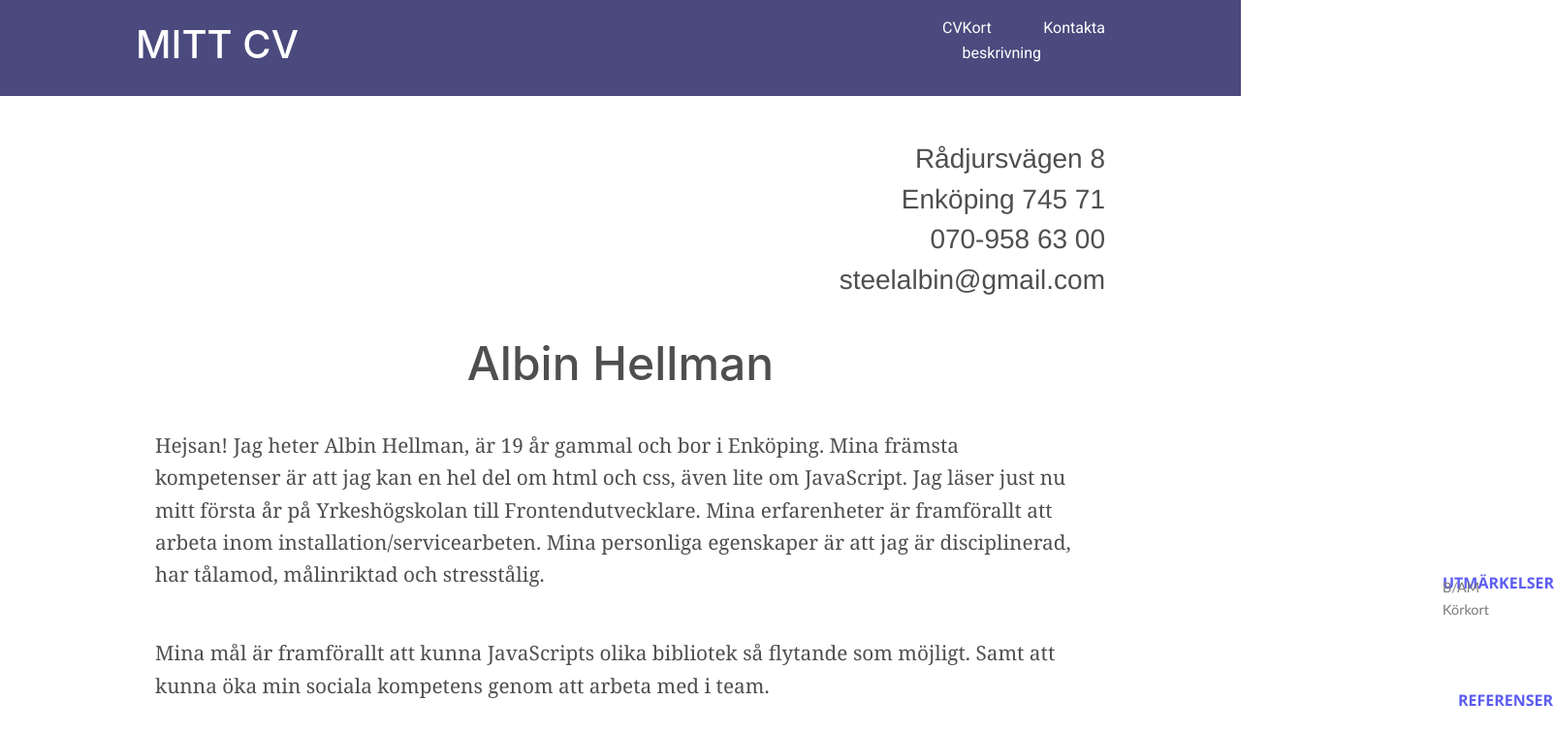
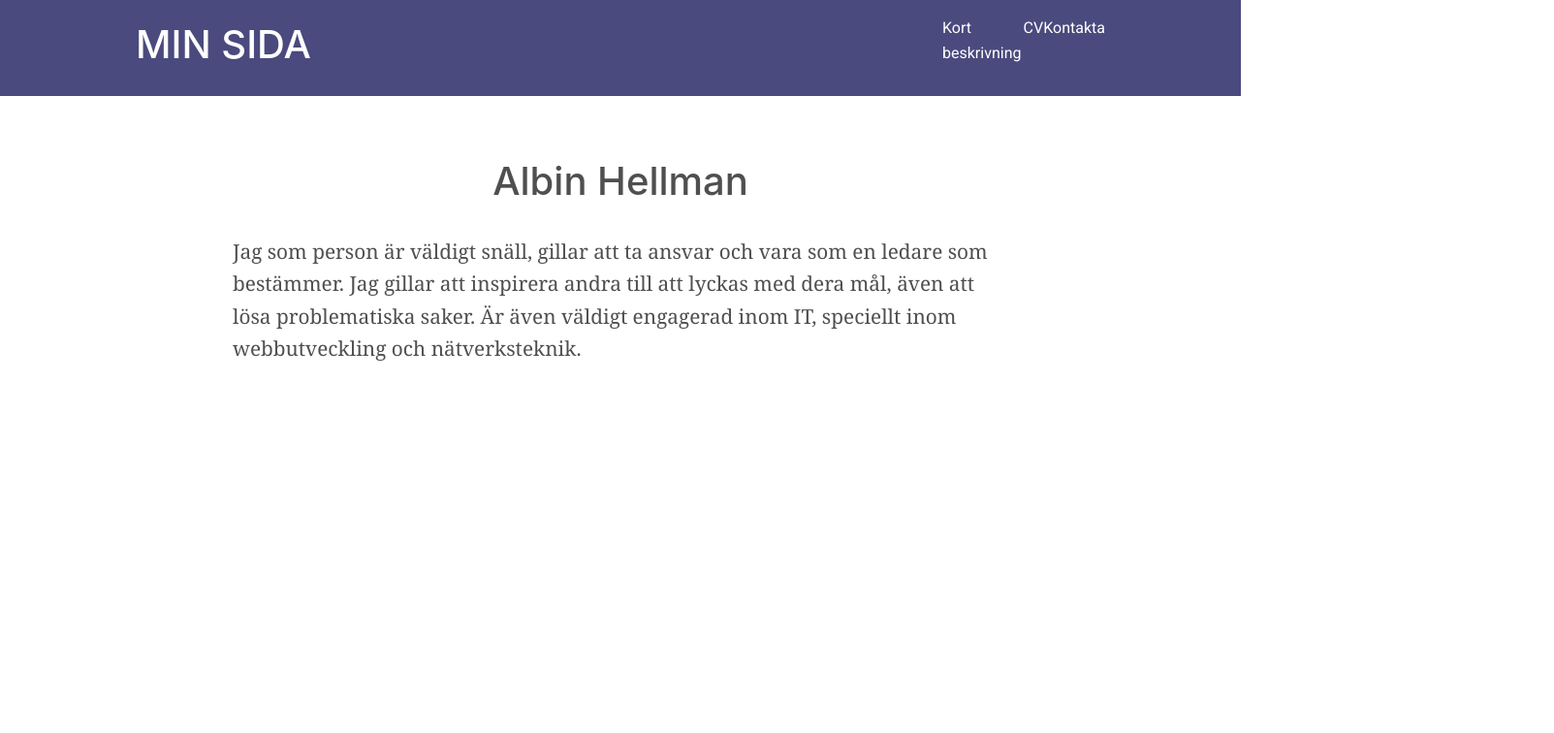
Before and after one commit to AlbinHellman/JavaScript3-Inl-mningsuppgift2, an Angular app in the folder Uppgift2/Uppgift2/: page / in a window 1280 px wide. Shown: the top 756 px of the page at 97% size, 1603 px wide, since content can reach past the window. Built offline with nearby package versions, Linux system fonts and the light colour scheme.

Commit message:
JavaScript3-Inlämningsuppgift2

```diff
--- a/Uppgift2/Uppgift2/src/app/app-routing.module.ts
+++ b/Uppgift2/Uppgift2/src/app/app-routing.module.ts
@@ -5,8 +5,8 @@ import { CvComponent } from './views/cv/cv.component';
 import { KontaktaComponent } from './views/kontakta/kontakta.component';
 
 const routes: Routes = [
-  { path: '', component: CvComponent },
-  { path: 'personligtbrev', component: PersonligtbrevComponent },
+  { path: '', component: PersonligtbrevComponent },
+  { path: 'cv', component: CvComponent },
   { path: 'kontakta', component: KontaktaComponent }
 ];
 
--- a/Uppgift2/Uppgift2/src/app/components/navbar/navbar.component.html
+++ b/Uppgift2/Uppgift2/src/app/components/navbar/navbar.component.html
@@ -1,20 +1,20 @@
 <nav>
     <div class="container">
         <div class="naven">
-        <h1><a routerLink="/">MITT CV</a></h1>
+        <h1><a routerLink="/">MIN SIDA</a></h1>
         </div>
         <ul>
             <li>
 
                 <div class="flytta">
 
-                <a routerLink="/">CV</a>
+                <a routerLink="/">Kort beskrivning</a>
 
                 </div>
             </li>
 
             <li>
-                <a routerLink="/personligtbrev">Kort beskrivning</a>
+                <a routerLink="/cv">CV</a>
 
 
             </li>
```
